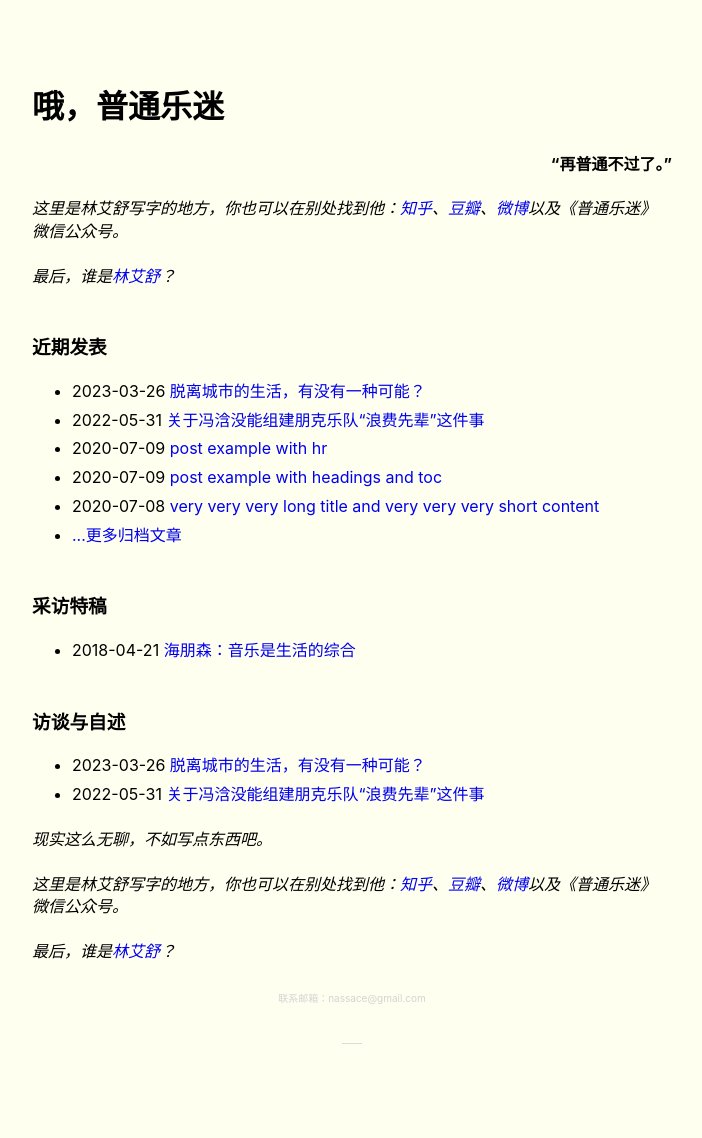
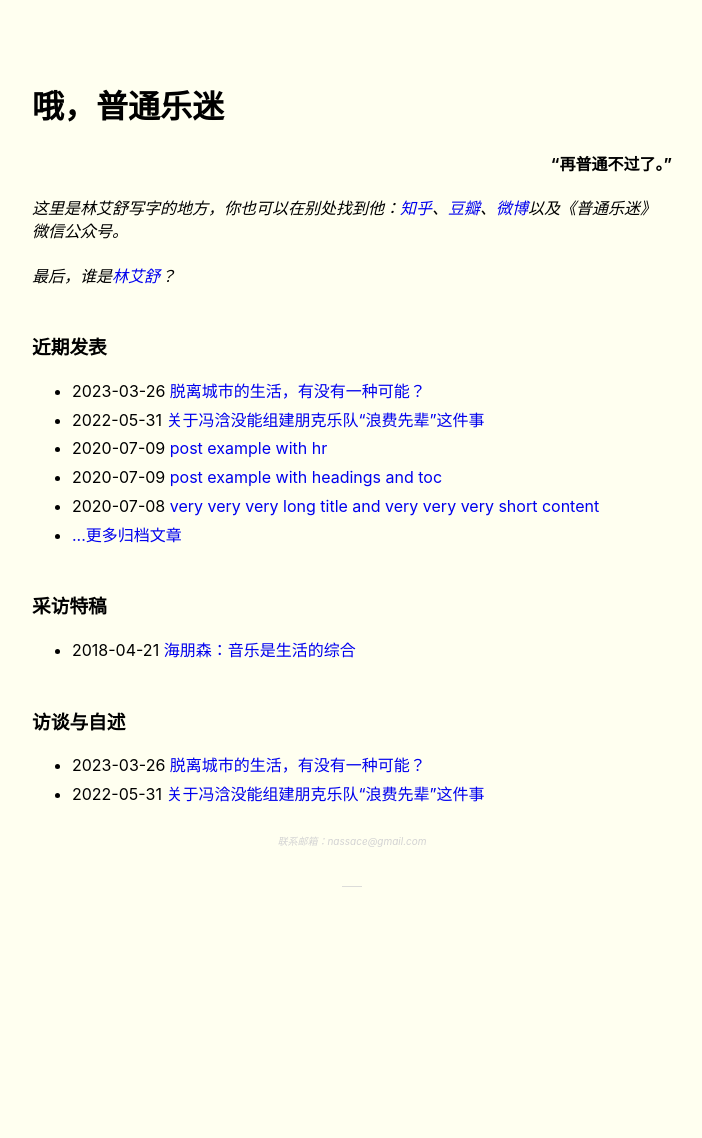
Before and after one commit to salingerlin/salingerlin.github.io, a Jekyll site: the page built from index.md, in a window 1280 px wide. Shown: the whole page, without its empty margins (288-990 px from the left). Built offline with Jekyll 4.4.1, drawn with Linux system fonts in a browser that asks for light colours; after the commit the page ends 982 px from its top, so only the background shows below that.

Commit message:
Update index.md

```diff
--- a/index.md
+++ b/index.md
@@ -2,11 +2,5 @@
 layout: home
 ---
 
-<i>现实这么无聊，不如写点东西吧。</i>
-
-<i>这里是林艾舒写字的地方，你也可以在别处找到他：<a href='https://www.zhihu.com/people/sisalinger'>知乎</a>、<a href='https://www.douban.com/people/nassace/?_i=1111874Nv5E76h'>豆瓣</a>、<a href='https://weibo.com/nassace'>微博</a>以及《普通乐迷》微信公众号。</i>
-
-<i>最后，谁是<a href="about">林艾舒</a>？</i>
-
-<p align="center" style="color: lightgrey"><font size="1">联系邮箱：nassace@gmail.com</font></p>
+<p align="center" style="color: lightgrey"><font size="1"><i>联系邮箱：nassace@gmail.com</i></font></p>
 <p align="center" style="color: lightgrey"><font size="1">——</font></p>
```
